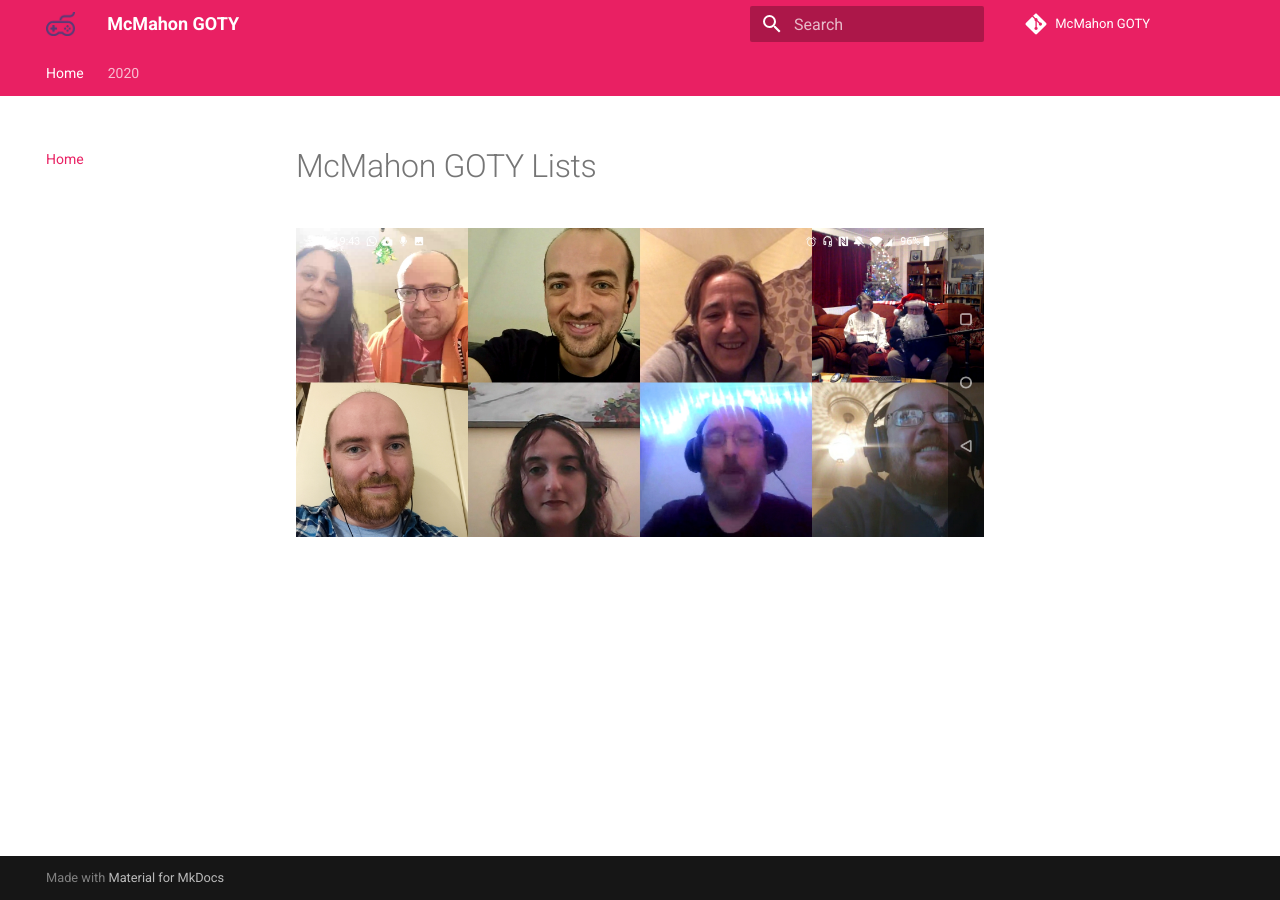
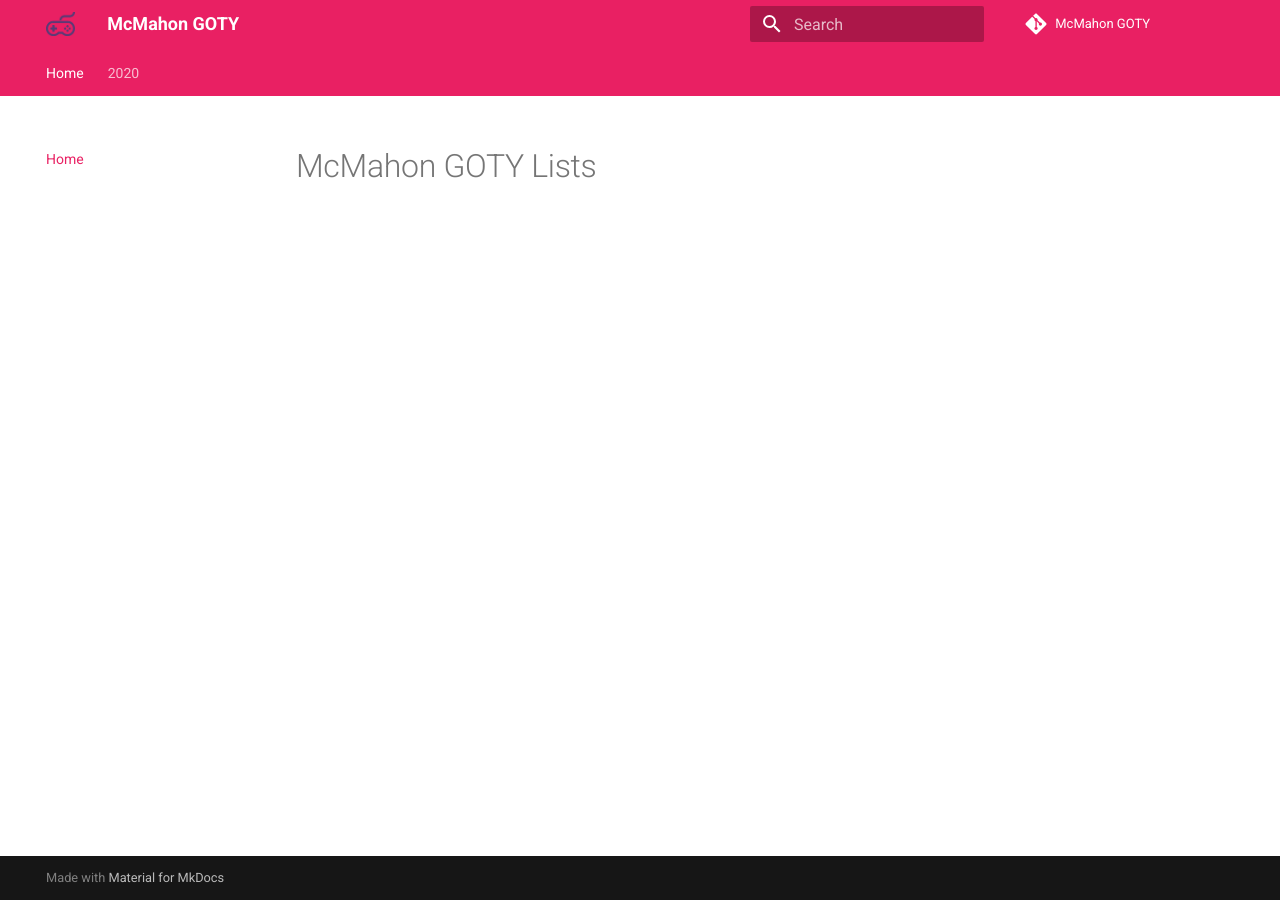
Before and after one commit to dan-mcm/goty, an MkDocs documentation site: the page built from docs/index.md, in a window 1280 px wide. Built offline with MkDocs 1.6.1 and Material for MkDocs 9.7.7, drawn with Linux system fonts in a browser that asks for light colours; comment, search, counter and statistics services are not loaded.

Commit message:
removing image

```diff
--- a/docs/index.md
+++ b/docs/index.md
@@ -1,3 +1 @@
 # McMahon GOTY Lists
-
-<img src="./images/home/covidchristmas.jpg"/>
```
Also changed, not shown: docs/images/home/covidchristmas.jpg (deleted).
